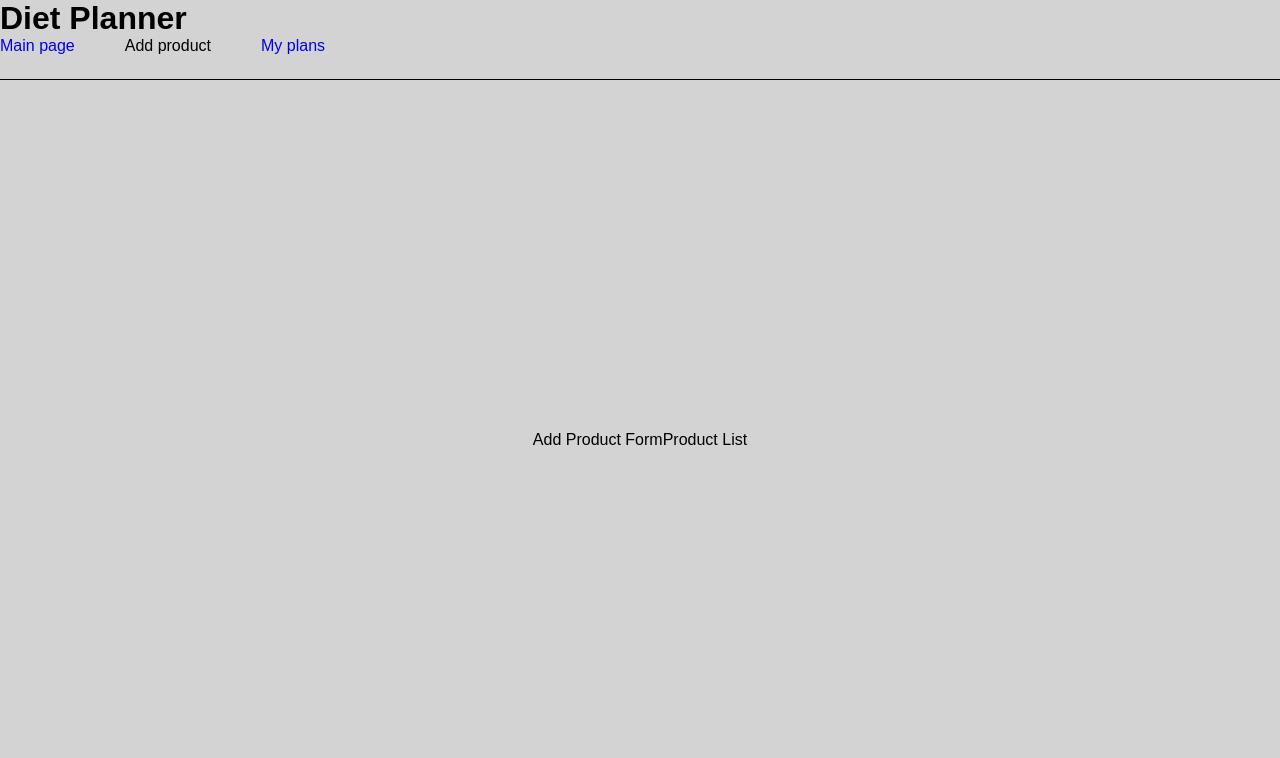
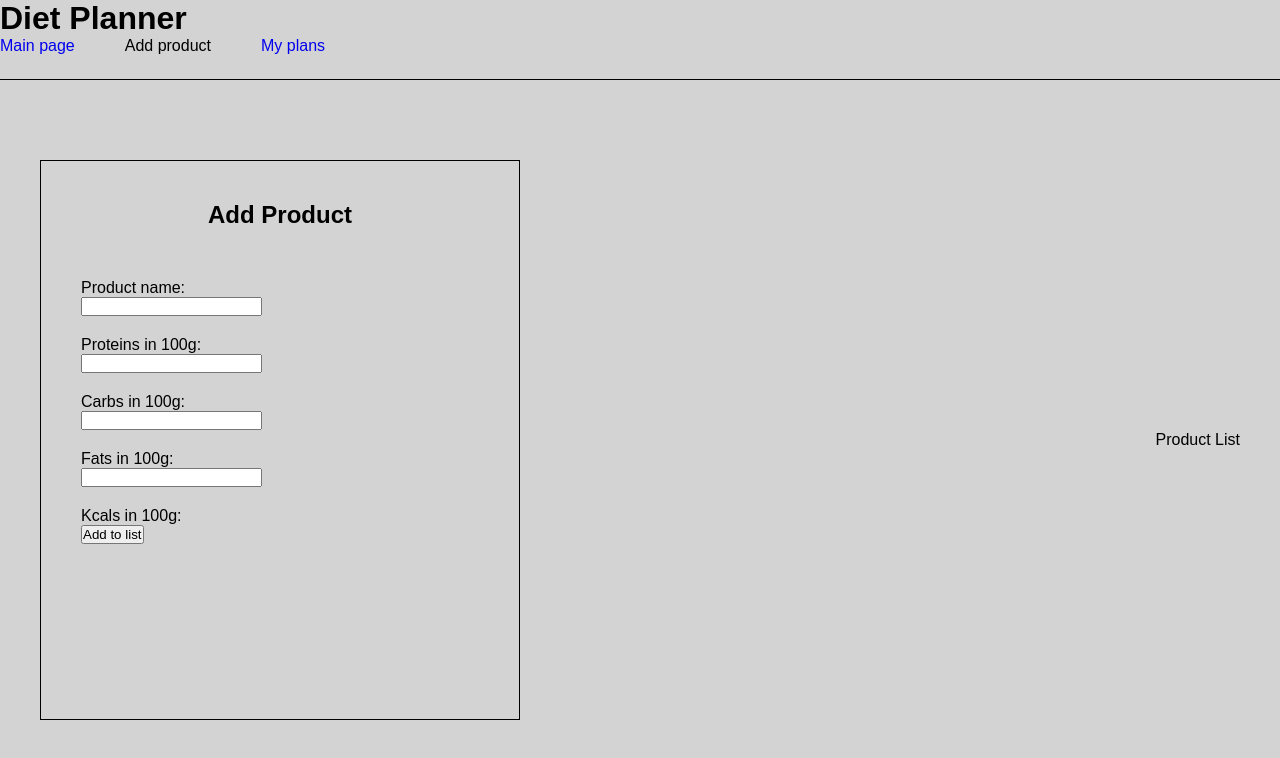
Before and after one commit to Luukkasz/diet_planner, a React (Create React App) app: page /addProduct in a window 1280 px wide. Shown: the top 758 px of the page. Built offline with nearby package versions, Linux system fonts and the light colour scheme.

Commit message:
add product form done

```diff
--- a/src/components/NewProductForm/NewProductForm.js
+++ b/src/components/NewProductForm/NewProductForm.js
@@ -1,10 +1,111 @@
-import React from 'react';
+import React, {useState} from "react";
 import './NewProductForm.scss';
 
 function NewProductForm(props) {
+    const [newProduct, setNewProduct] = useState({
+        name: '',
+        proteins: '',
+        carbs: '',
+        fats: '',
+    });
+
+    const [productList, setProductList] = useState([]);
+
+    const handleChange = (e) => {
+        setNewProduct(prevState => {
+            return {
+                ...prevState,
+                [e.target.name]: e.target.value
+            }
+        })
+    }
+
+    const handleAddProduct = (e) => {
+        e.preventDefault();
+        setProductList(prevState => {
+            return [
+                ...prevState,
+                {...newProduct,
+                id: Math.random()*1000,
+                kcals:(Number(newProduct.proteins) * 4) + (Number(newProduct.carbs) * 4) + (Number(newProduct.fats) * 9) }
+            ]
+        });
+
+        setNewProduct({
+            name: '',
+            proteins: '',
+            carbs: '',
+            fats: '',
+        })
+    }
+
+    const kcalCounter = (newProduct) => {
+        const {proteins, carbs, fats} = newProduct;
+        const kcals = (Number(proteins) * 4) + (Number(carbs) * 4) + (Number(fats) * 9);
+
+        if (kcals === 0) return null;
+
+        return kcals
+    }
+
     return (
-        <div className="addProduct__wrapper">
-            Add Product Form
+        <div className="newProduct__wrapper">
+            <h2 className="newProduct__title">Add Product</h2>
+            <form className="newProduct__form" onSubmit={handleAddProduct}>
+                <div className="newProduct__input-wrapper">
+                    <label htmlFor="name">Product name: </label>
+                    <input
+                        type="text"
+                        name="name"
+                        id="name"
+                        value={newProduct.name}
+                        onChange={handleChange}
+                        required/>
+
+                </div>
+
+                <div className="newProduct__input-wrapper">
+                    <label htmlFor="proteins">Proteins in 100g: </label>
+                    <input
+                        type="number"
+                        name="proteins"
+                        id="proteins"
+                        value={newProduct.proteins}
+                        onChange={handleChange}
+                        required/>
+
+                </div>
+
+                <div className="newProduct__input-wrapper">
+                    <label htmlFor="name">Carbs in 100g: </label>
+                    <input
+                        type="number"
+                        name="carbs"
+                        id="carbs"
+                        value={newProduct.carbs}
+                        onChange={handleChange}
+                        required/>
+
+                </div>
+
+                <div className="newProduct__input-wrapper">
+                    <label htmlFor="fats">Fats in 100g: </label>
+                    <input
+                        type="number"
+                        name="fats"
+                        id="fats"
+                        value={newProduct.fats}
+                        onChange={handleChange}
+                        required/>
+
+                </div>
+
+                <p className="newProduct__kcal">
+                    Kcals in 100g: {kcalCounter(newProduct)}
+                </p>
+
+                <button>Add to list</button>
+            </form>
         </div>
     );
 }
--- a/src/components/NewProductForm/NewProductForm.scss
+++ b/src/components/NewProductForm/NewProductForm.scss
@@ -0,0 +1,18 @@
+.newProduct__wrapper {
+  border: 1px solid black;
+  height: 70vh;
+  width: 40%;
+  padding: 40px;
+}
+
+.newProduct__title {
+  text-align: center;
+  margin-bottom: 50px;
+}
+
+.newProduct__input-wrapper {
+  margin: 20px 0 20px 0;
+  display: flex;
+  flex-direction: column;
+  align-items: flex-start;
+}
--- a/src/views/AddProduct.scss
+++ b/src/views/AddProduct.scss
@@ -6,5 +6,5 @@
   padding: 0 40px;
   display: flex;
   align-items: center;
-  justify-content: center;
+  justify-content: space-between;
 }
--- a/src/views/App.js
+++ b/src/views/App.js
@@ -1,3 +1,4 @@
+// import React, {useState, useEffect} from "react";
 import {Routes, Route} from "react-router-dom";
 import './App.scss';
 import Navigation from "../components/Navigation/Navigation";
@@ -6,6 +7,8 @@ import AddProduct from "./AddProduct";
 import MyPlans from "./MyPlans";
 
 function App() {
+
+
     return (
         <>
             <Navigation/>
```
